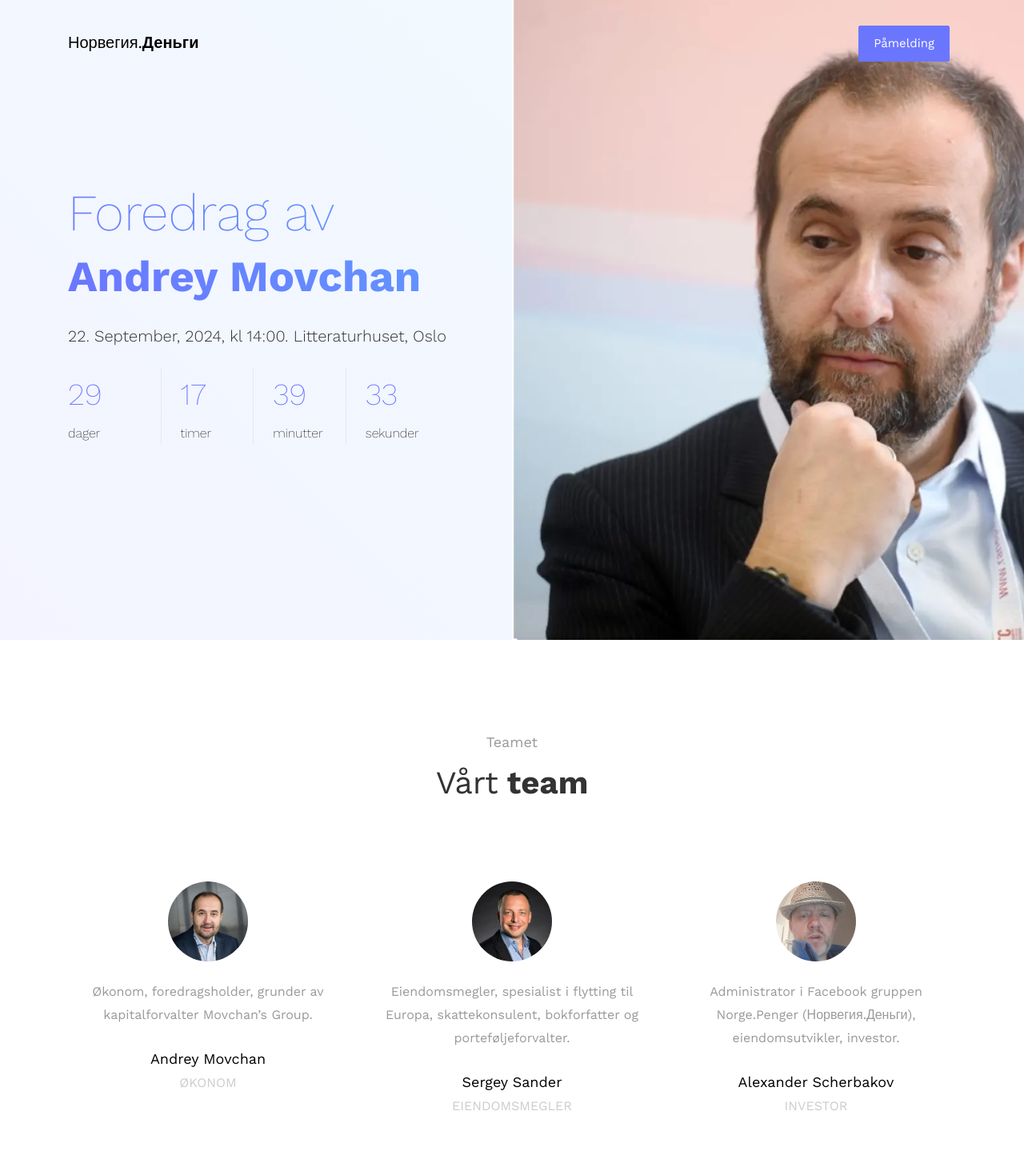
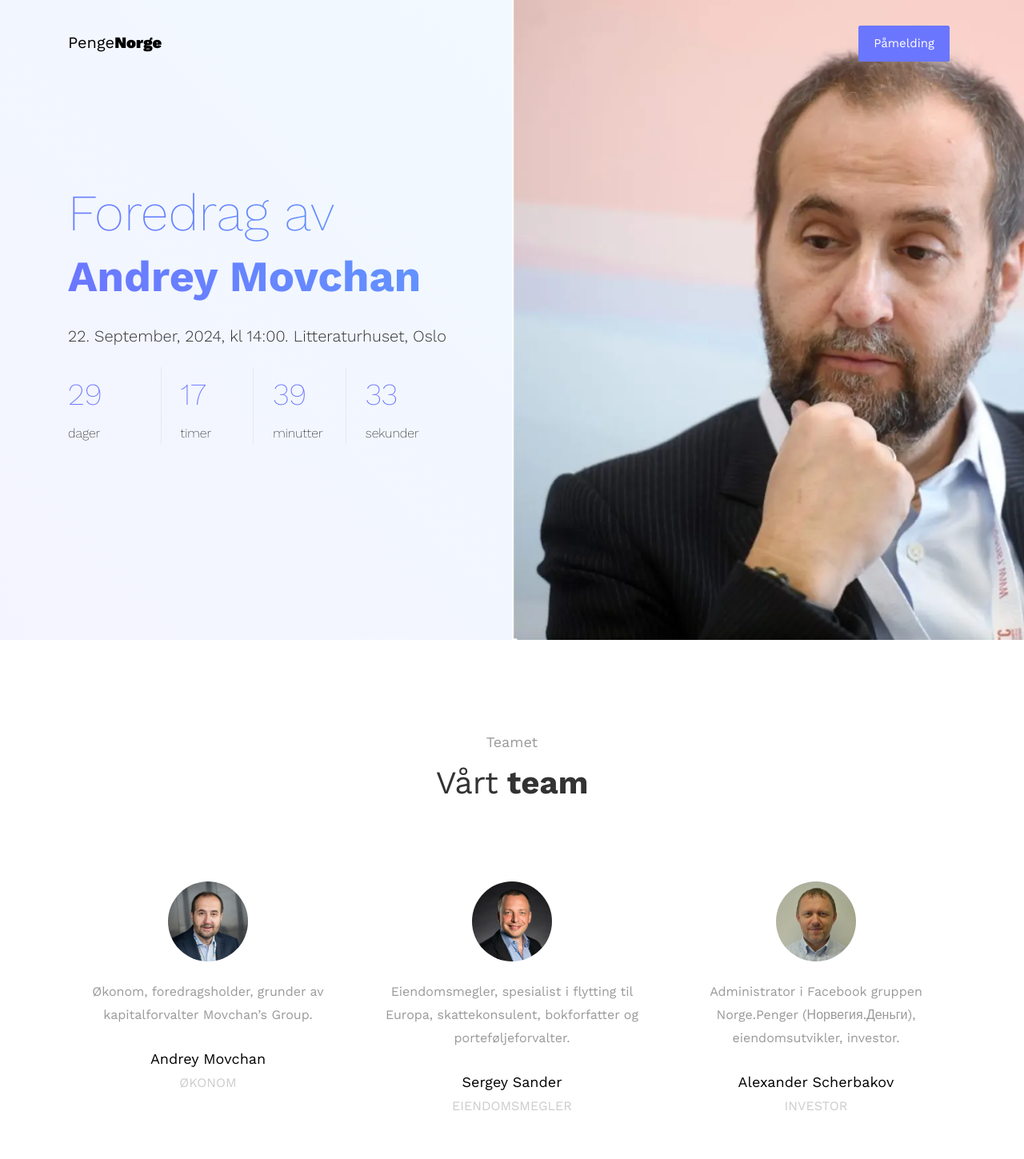
Before and after one commit to igororlov/igororlov.github.io, a plain HTML site: page movchan2024.html in a window 1280 px wide. Shown: the top 1449 px of the page at 80% size. Drawn offline with nearby package versions, Linux system fonts and the light colour scheme; some packages are replaced by stand-ins of ours; no server answers.

Commit message:
New image. Button to buy

```diff
--- a/movchan2024.html
+++ b/movchan2024.html
@@ -30,7 +30,7 @@
 
 	  <nav class="navbar navbar-expand-lg navbar-dark ftco_navbar bg-dark ftco-navbar-light" id="ftco-navbar">
 	    <div class="container">
-	      <a class="navbar-brand" target="_blank" href="https://www.facebook.com/groups/132562884858758">Норвегия.<span>Деньги</span></a>
+	      <a class="navbar-brand" target="_blank" href="https://www.facebook.com/groups/132562884858758">Penge<span>Norge</span></a>
 
 	      <div class="collapse navbar-collapse" id="ftco-nav">
 	        <ul class="navbar-nav ml-auto">
@@ -84,7 +84,7 @@
               </div>
               <div class="item">
                 <div class="testimony-wrap text-center py-4 pb-5">
-                  <div class="user-img mb-4" style="background-image: url(images/alex.png)">
+                  <div class="user-img mb-4" style="background-image: url(images/alex.jpg)">
                   </div>
                   <div class="text">
                     <p class="mb-4">Administrator i Facebook gruppen Norge.Penger (Норвегия.Деньги), eiendomsutvikler, investor.</p>
@@ -156,6 +156,8 @@
 	            <ul class="pricing-text mb-5">
 	              <li>Inkludert kaffe og bolle</li>
 	            </ul>
+
+	            <a target="_blank" href="https://eu.jotform.com/form/242066159231351" class="btn btn-primary d-block px-2 py-3">Kjøp billett</a>
 	            </div>
 	          </div>
 	        </div>
```
Also changed, not shown: images/alex.jpg (added).
